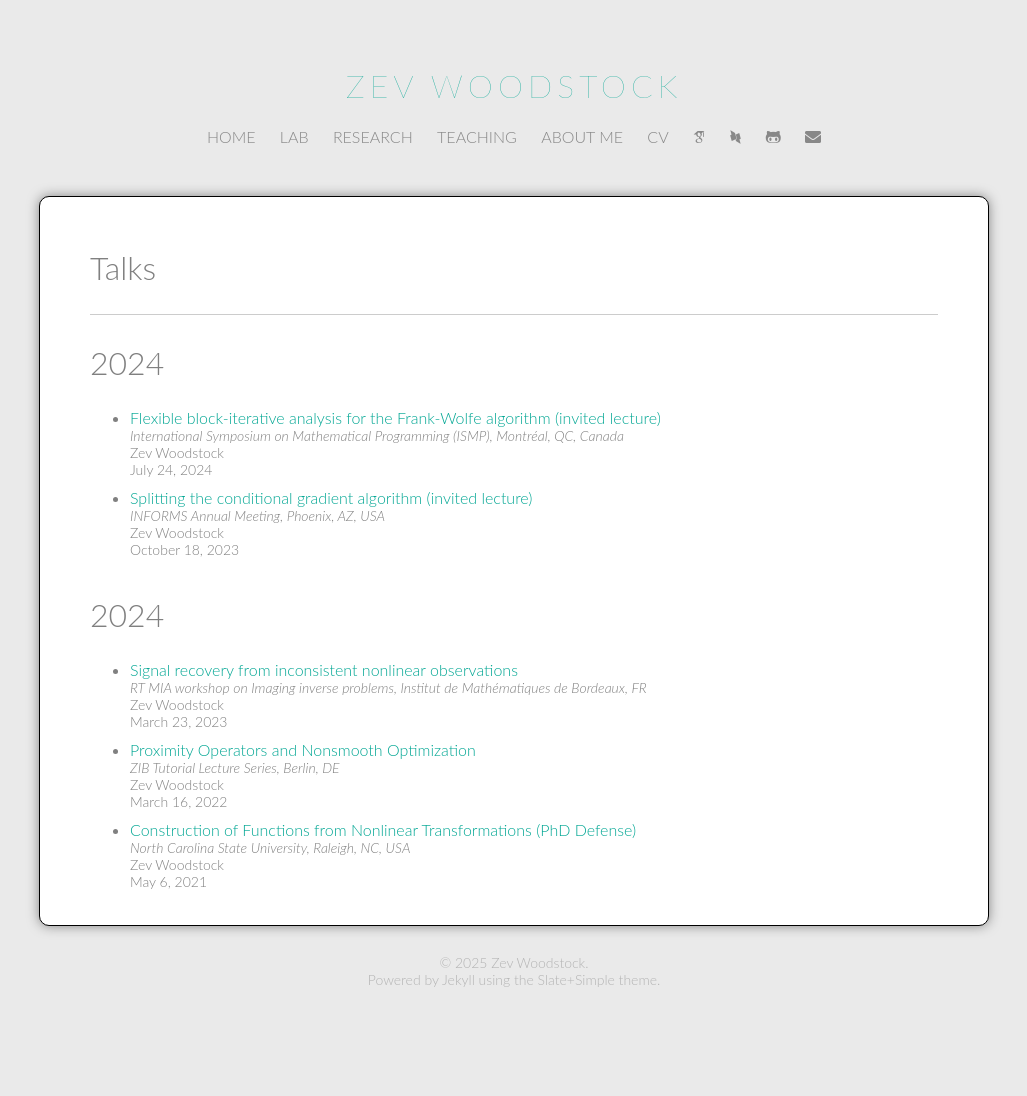
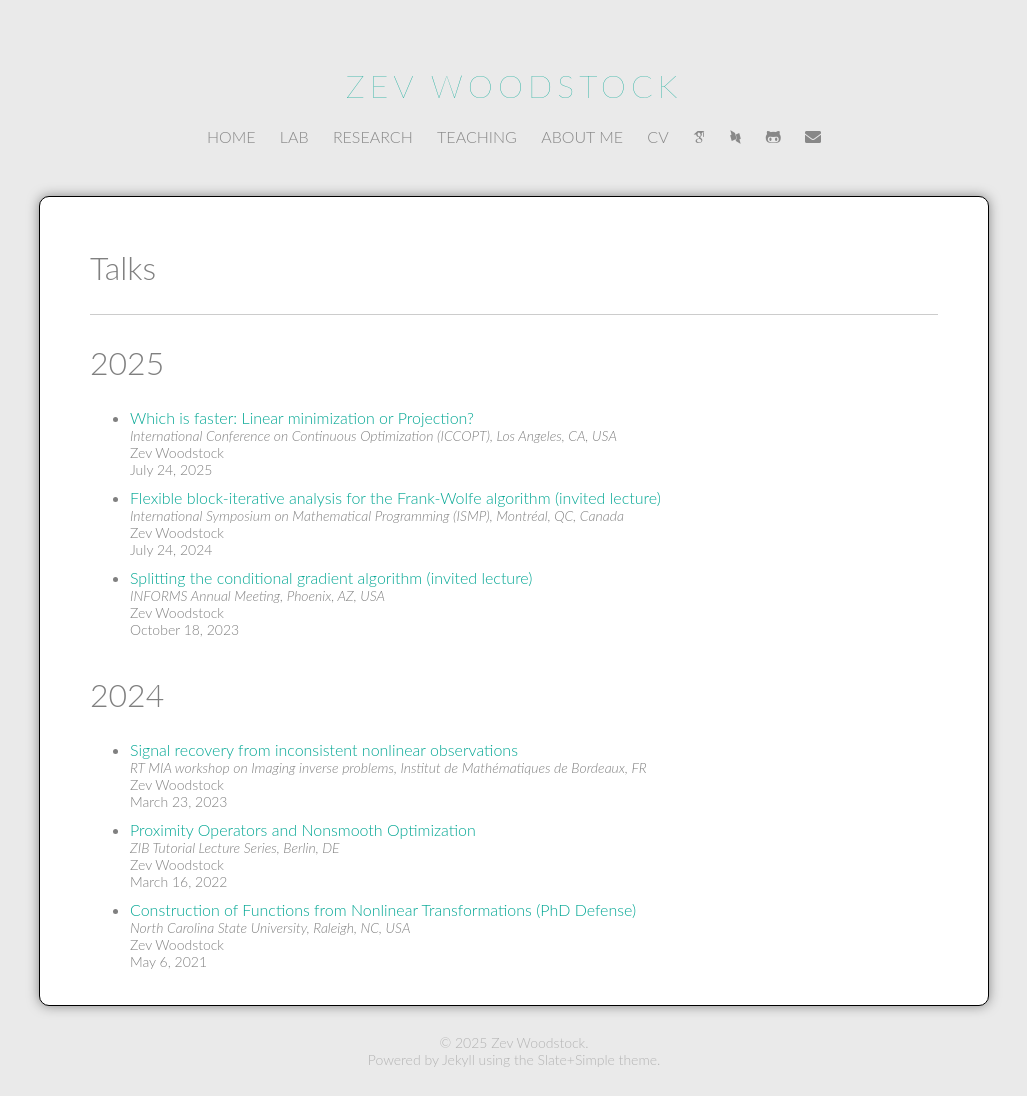
Before and after one commit to zevwoodstock/zevwoodstock.github.io, a Jekyll site: the page built from talks/index.html, in a window 1280 px wide. Shown: the whole page, without its empty margins (126-1153 px from the left). Built offline with Jekyll 4.4.1, drawn with Linux system fonts in a browser that asks for light colours; some web fonts are replaced; before the commit the page ends 1016 px from its top, so only the background shows below that; some of the changed lines change nothing that is shown.

Commit message:
Added ICCOPT talk; increased pagination count

```diff
--- a/_config.yml
+++ b/_config.yml
@@ -21,7 +21,7 @@ sass:
 permalink: /:categories/:year-:month-:day/:title.html
 
 # Amount of post to show on home page
-paginate: 7
+paginate: 9
 
 #kramdown:
 #  input: GFM
--- /dev/null
+++ b/talks/_posts/2025-07-24-projlmo.md
@@ -0,0 +1,24 @@
+---
+layout: talks
+categories: talks
+
+title: "Which is faster: Linear minimization or Projection?"
+subtitle:
+author: Zev Woodstock
+venue: International Conference on Continuous Optimization (ICCOPT), Los Angeles, CA, USA
+
+link-text: Presentation Slides (PDF)
+link: /media/talks/complexity-talk.pdf
+link-download: /media/talks/complexity-talk.pdf
+
+tags: []
+date: 2025-07-24
+---
+
+It is already known that, for several important sets arising in applications, performing linear minimization can be faster than projection. However, if we consider the class of all nonempty compact convex sets, can we directly compare the computational complexity of linear minimization to that of projection? This talk provides two modest results in this direction: (1) high-precision linear minimization is no slower than projection; and (2) Exact linear minimization is no slower than projection under the additional assumption of polyhedrality.
+
+
+Keywords: Frank-Wolfe, conditional gradient
+
+
+Our results can be found <a href="/research/publications/2025-02-17/projlmo.html">here</a>. If errors or typos are found, please let me know via <a href="mailto:woodstzc@jmu.edu">email</a> or <a href="https://forms.gle/M8YrHtXZyES8Bdne6">this form</a>.
```
Also changed, not shown: 1 other file.
